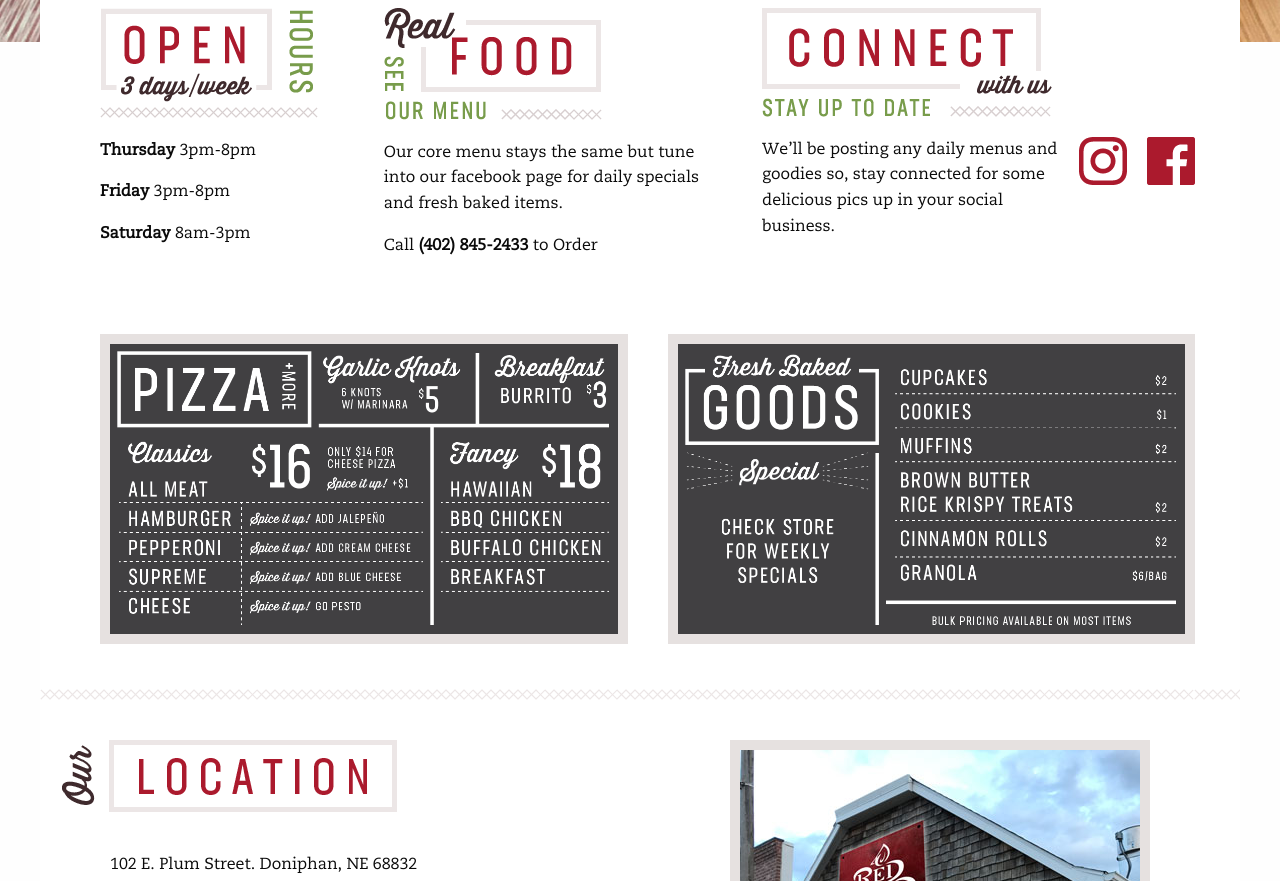
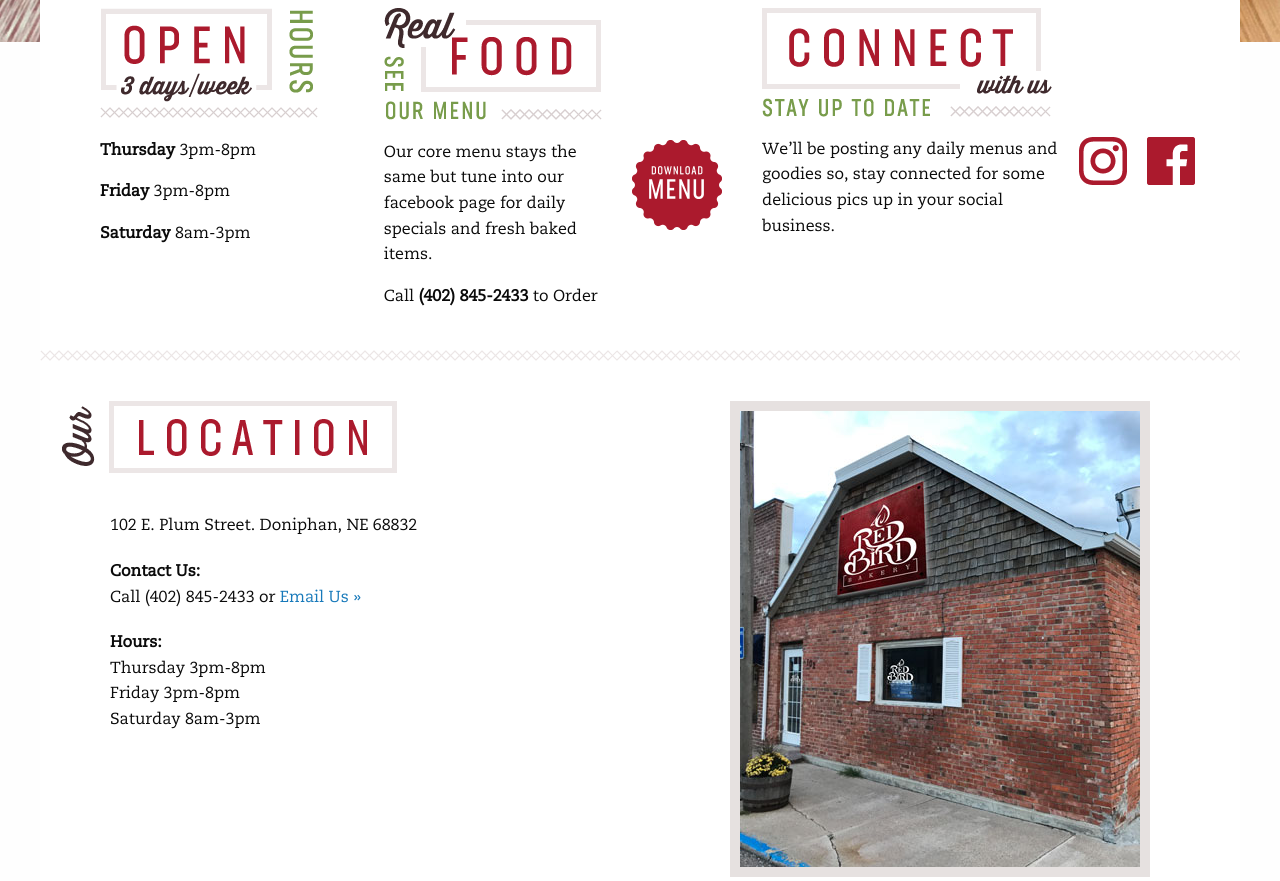
Before and after one commit to jakestutzman/redbirdbakery, a plain HTML site: page index.html in a window 1280 px wide. Shown: the part 662-1543 px from the top of the page. Drawn offline with Linux system fonts and the light colour scheme.

Commit message:
menu link update

```diff
--- a/index.html
+++ b/index.html
@@ -36,7 +36,7 @@
               <div class="large-4 medium-4 cell">
                   <img src="img/menu.png" />
 
-                  <p><!-- <a class="right" href="downloads/rbb_menu.pdf"><img src="img/download_menu.png" alt="Download Menu" /></a> -->Our core menu stays the same but tune into our facebook page for daily specials and fresh baked items.</p>
+                  <p><a class="right" href="downloads/rbb_menu_fullpage.pdf"><img src="img/download_menu@2x.png" alt="Download Menu" width="90" height="90" /></a> Our core menu stays the same but tune into our facebook page for daily specials and fresh baked items.</p>
                   <p>Call <strong>(402) 845-2433</strong> to Order</p>
               </div>
                 <div class="large-5 medium-5 cell">
@@ -49,7 +49,7 @@
               </div>
             </div>
         </div>
-          <div class="large-12 cell">
+          <!-- <div class="large-12 cell">
             <div class="grid-x grid-padding-x">
               <div class="large-6 medium-12 cell">
                   <img class="frame" src="img/pizza.png">
@@ -58,7 +58,7 @@
                   <img class="frame" src="img/sweets2.png">
               </div>
             </div>
-        </div>
+        </div>-->
           <div class="divider"></div>
       </div>
 
@@ -105,7 +105,7 @@
               <div class="large-12 cell">
                   <h3>Red Bird Bakery</h3>
                   <p>120 E. Plum Street. Doniphan, NE 68832</p>
-                <p>&copy; 2017-2020 Red Bird Bakery. All Rights Reserved.</p>
+                <p>&copy; 2017-2025 Red Bird Bakery. All Rights Reserved.</p>
               </div>
             </div>
         </div>
```
Also changed, not shown: 1 other file.
